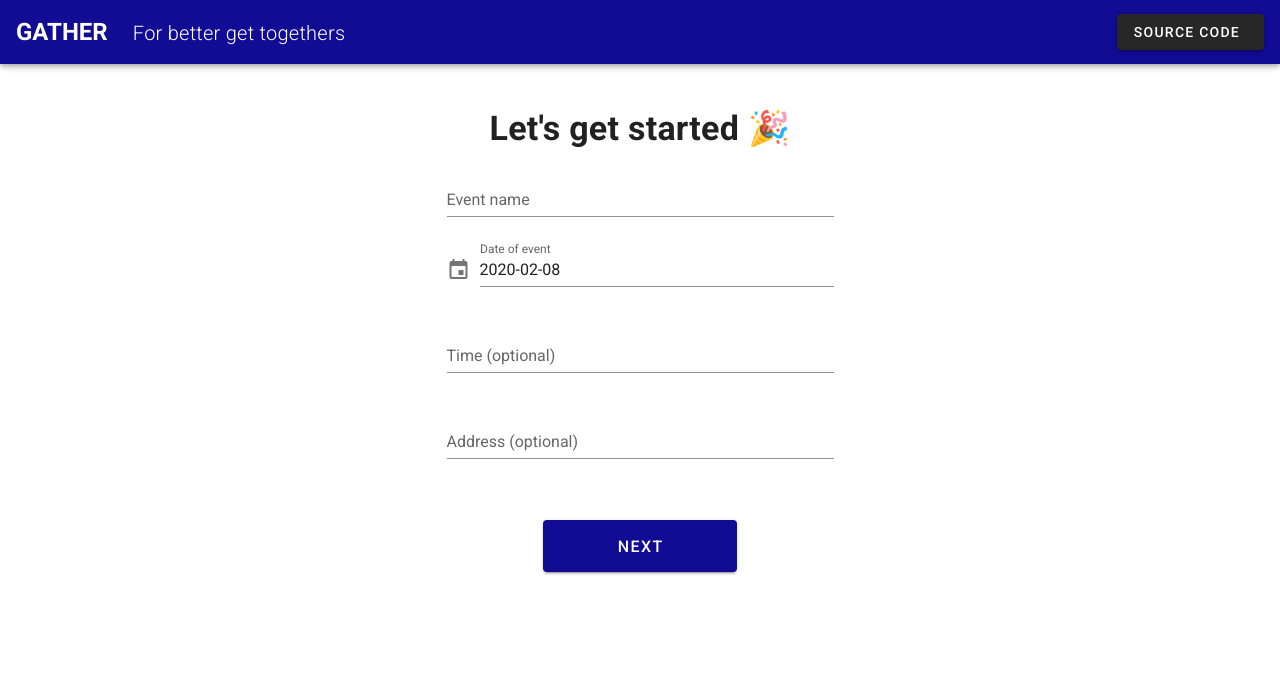
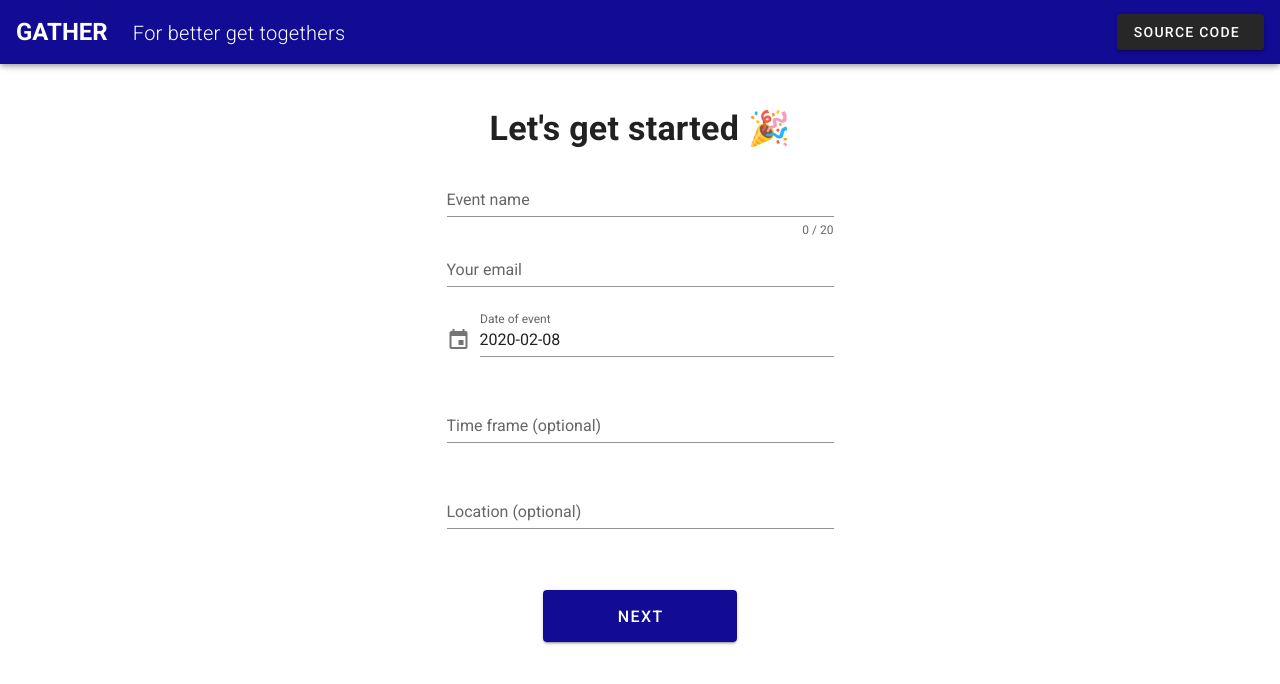
Before and after one commit to johannaloepke/gather, a Vue app: page / in a window 1280 px wide. Shown: the top 684 px of the page. Built offline with nearby package versions, Linux system fonts and the light colour scheme.

Commit message:
added v-form stuff

```diff
--- a/src/views/LandingPage.vue
+++ b/src/views/LandingPage.vue
@@ -1,5 +1,10 @@
 <template>
   <v-container>
+  <v-form
+    ref="form"
+    v-model="valid"
+    :lazy-validation="lazy"
+  >
     <v-layout
       text-center
       wrap
@@ -11,9 +16,22 @@
 
         <v-layout justify-center>
           <v-flex lg4 md6 xs8>
+
             <!-- Event Name -->
             <v-text-field
+              v-model="eventName"
+              :rules="eventNameRules"
+              :counter="20"
               label="Event name"
+              required
+            ></v-text-field>
+
+            <!-- Email -->
+            <v-text-field
+              v-model="email"
+              :rules="emailRules"
+              label="Your email"
+              required
             ></v-text-field>
 
             <!-- Date Picker -->
@@ -43,13 +61,13 @@
             <!-- Time -->
             <v-text-field
               class="pt-7"
-              label="Time (optional)"
+              label="Time frame (optional)"
             ></v-text-field>
 
-            <!-- Address -->
+            <!-- Location -->
             <v-text-field
               class="pt-7"
-              label="Address (optional)"
+              label="Location (optional)"
             ></v-text-field>
           </v-flex>
         </v-layout>
@@ -69,6 +87,7 @@
         </v-flex>
       </v-layout>
     </v-layout>
+    </v-form>
   </v-container>
 </template>
 
@@ -79,6 +98,16 @@ export default {
   },
   data: () => ({
     loading: false,
+    eventName: '',
+      eventNameRules: [
+        v => !!v || 'Event name is required',
+        v => (v && v.length <= 20) || 'Event name must be less than 20 characters',
+      ],
+    email: '',
+      emailRules: [
+        v => !!v || 'E-mail is required',
+        v => /.+@.+\..+/.test(v) || 'E-mail must be valid',
+      ],
     dateDialog: false,
     date: new Date().toISOString().substr(0, 10),
   }),
--- a/src/views/UserRegistrationPage.vue
+++ b/src/views/UserRegistrationPage.vue
@@ -13,7 +13,11 @@
           <v-flex lg4 md6 xs8>
             <!-- User Name -->
             <v-text-field
+              v-model="userName"
+              :rules="userNameRules"
+              :counter="20"
               label="Your name"
+              required
             ></v-text-field>
 
             <!-- Pronouns -->
@@ -88,7 +92,12 @@ export default {
   },
   data: () => ({
     loading: false,
-    isEating: false
+    isEating: false,
+    userName: '',
+      userNameRules: [
+        v => !!v || 'Your name is required',
+        v => (v && v.length <= 20) || 'Your name must be less than 20 characters',
+      ],
   }),
   created() {
   },
```
